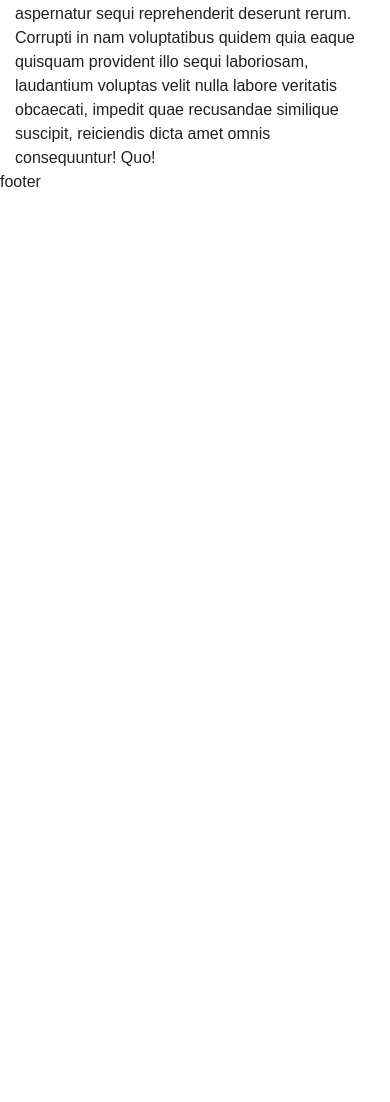
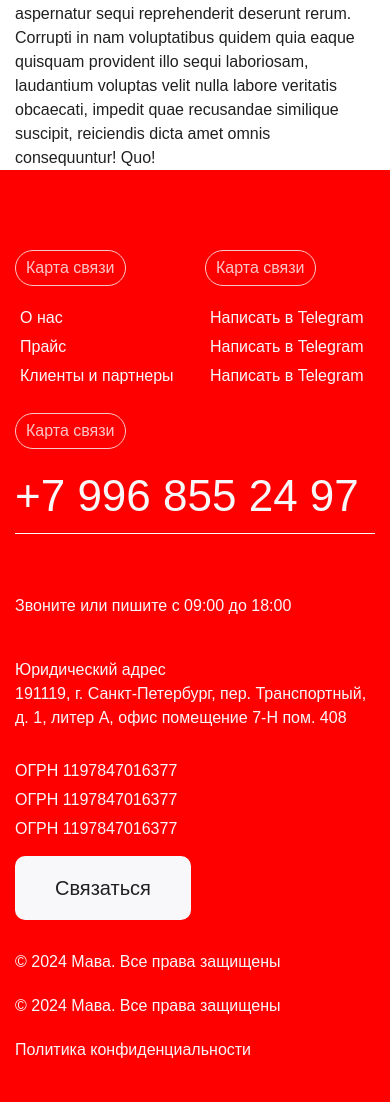
Before and after one commit to sava911/contextlead, a plain HTML site: page app/index.html in a window 390 px wide. Shown: the part 8974-10076 px from the top of the page. Before the commit the page ends 9168 px from the top, so only its background shows below. Drawn offline with Linux system fonts and the light colour scheme.

Commit message:
end footer block

```diff
--- a/app/index.html
+++ b/app/index.html
@@ -273,7 +273,65 @@
       consequuntur! Quo!
     </div>
   </main>
-  <footer id="footer" class="footer">footer</footer>
+  <footer id="footer" class="footer">
+    <div class="container">
+      <div class="footer__inner">
+        <div class="footer__items">
+          <div class="footer__item">
+            <b class="footer__item-title">Карта связи</b>
+            <ul class="footer__item-lists">
+              <li><a href="#!">O нас</a></li>
+              <li><a href="#!">Прайс</a></li>
+              <li><a href="#!">Клиенты и партнеры</a></li>
+            </ul>
+          </div>
+          <div class="footer__item">
+            <b class="footer__item-title">Карта связи</b>
+            <ul class="footer__item-lists">
+              <li><a href="#!">Написать в Telegram</a></li>
+              <li><a href="#!">Написать в Telegram</a></li>
+              <li><a href="#!">Написать в Telegram</a></li>
+            </ul>
+          </div>
+          <div class="footer__item">
+            <button class="footer__item-btn">Связаться</button>
+            <ul class="footer__item-lists">
+              <li><a href="#!">ОГРН 1197847016377</a></li>
+              <li><a href="#!">ОГРН 1197847016377</a></li>
+              <li><a href="#!">ОГРН 1197847016377</a></li>
+            </ul>
+          </div>
+        </div>
+        <div class="footer__docs">
+
+          <div class="footer__doc">
+
+            <b class="footer__item-title">Карта связи</b>
+            <div class="footer__item-wrap">
+              <a class="footer__item-phone" href="tel:+79968552474">+7 996 855 24 97</a>
+              <p class="footer__item-text">Звоните или пишите с 09:00 до 18:00</p>
+            </div>
+
+          </div>
+          <div class="footer__doc">
+            <ul class="footer__doc-lists">
+              <b class="footer__doc-title">Юридический адрес</b>
+              <p class="footer__doc-text">191119, г. Санкт-Петербург, пер. Транспортный,</p>
+              <p class="footer__doc-text">д. 1, литер А,
+                офис помещение 7-Н пом. 408</p>
+
+            </ul>
+          </div>
+        </div>
+
+      </div>
+      <div class="footer__copy">
+        <p>© 2024 Мава. Все права защищены</p>
+        <p>© 2024 Мава. Все права защищены</p>
+        <a href="#!">Политика конфиденциальности</a>
+      </div>
+    </div>
+  </footer>
   <script src="js/main.min.js"></script>
 </body>
 
--- /dev/null
+++ b/app/sass/_footer.scss
@@ -0,0 +1,196 @@
+.footer {
+  background: var(--red);
+  color: var(--bg);
+
+  &__inner {
+    padding: 80px 0 120px;
+    display: grid;
+    grid-template-columns: 2fr 3fr;
+    gap: 10px;
+    margin-bottom: 40px;
+  }
+
+  &__items {
+    display: grid;
+    grid-template-columns: 1fr 1fr;
+    gap: 20px;
+    // margin-bottom: 120px;
+  }
+
+  &__item {}
+
+  &__item-title {
+    margin-bottom: 20px;
+    padding: 5px 10px;
+    display: inline-block;
+    border: 1px solid var(--bg);
+    border-radius: 20px;
+    opacity: 0.8;
+  }
+
+  &__item-lists {
+    padding-left: 5px;
+    font-size: 18px;
+
+    li {
+      margin-bottom: 5px;
+    }
+  }
+
+  &__item-phone {
+    display: block;
+
+    font-size: 54px;
+    line-height: 54px;
+    margin-bottom: 40px;
+    border-bottom: 1px solid var(--bg);
+    max-width: 500px;
+    padding-top: 40px;
+    padding-bottom: 10px;
+  }
+
+  &__item-text {}
+
+  &__docs {
+    // display: grid;
+    // grid-template-columns: 1fr 2fr;
+    // gap: 10px;
+  }
+
+  &__doc {
+    margin-bottom: 40px;
+  }
+
+  &__doc-lists {}
+
+  &__doc-title {}
+
+  &__doc-text {}
+
+  &__item-btn {
+    padding: 20px 40px;
+    background: var(--bg);
+    color: var(--dark);
+    border-radius: 10px;
+    margin-bottom: 30px;
+    font-size: 20px;
+    font-weight: 500;
+    margin-left: 5px;
+  }
+
+  &__copy {
+    display: flex;
+    justify-content: space-between;
+    padding-bottom: 40px;
+  }
+}
+
+@media (max-width: 1021px) {
+  .footer__inner {
+    grid-template-columns: 1fr;
+    position: relative;
+  }
+
+  .footer__items {
+    grid-template-columns: repeat(3, 1fr);
+  }
+
+  .footer__item-wrap {
+    display: grid;
+    grid-template-columns: 2fr 1fr;
+
+    // display: flex;
+    // justify-content: space-between;
+  }
+
+  .footer__item-phone {
+    padding-top: 0;
+  }
+
+  .footer__item-btn {
+    position: absolute;
+    bottom: 130px;
+  }
+
+  .footer__item:last-child {
+    padding-top: 55px;
+  }
+
+  .footer__item-text {
+    padding-top: 20px;
+  }
+
+}
+
+@media (max-width: 711px) {
+  .footer__item-wrap {
+
+    grid-template-columns: 1fr;
+  }
+
+  .footer__item-btn {
+    position: unset;
+  }
+
+  .footer__item:last-child {
+    position: absolute;
+    bottom: 10px;
+    left: -5px;
+    display: flex;
+    width: clamp(400px, 50%, 700px);
+    justify-content: space-between;
+    flex-direction: row-reverse
+  }
+
+  .footer__copy {
+
+    gap: 20px;
+    flex-wrap: wrap;
+  }
+
+  .footer__items {
+    grid-template-columns: repeat(2, 1fr);
+  }
+}
+
+@media (max-width: 460px) {
+
+  .footer__item:last-child {
+
+    bottom: -40px;
+
+
+    width: auto;
+
+    flex-direction: column-reverse;
+  }
+
+  .footer__item-lists {
+    padding-bottom: 10px;
+  }
+
+  .footer__inner {
+    padding: 80px 0 140px;
+
+  }
+
+  .footer__item-phone {
+    font-size: 44px;
+  }
+
+  .footer__item-lists {
+    font-size: 16px;
+  }
+
+}
+
+@media (max-width: 375px) {
+  .footer__item-phone {
+    font-size: 34px;
+  }
+
+  .footer__item-lists {
+    font-size: 14px;
+  }
+
+}
--- a/app/sass/_vars.scss
+++ b/app/sass/_vars.scss
@@ -14,7 +14,7 @@
   // --gr: #c1c1c1;
   // --accent: #ffdf00;
   // --num: rgba(245,206,145,0.8);
-  --title: rgba(174, 32, 32, 0.8);
+  --title: rgba(249, 242, 242, 0.8);
   // --gold: #c8a755;
   // --blue: #427D9D;
   // --green: #DDF2FD;
--- a/app/sass/style.scss
+++ b/app/sass/style.scss
@@ -3,6 +3,7 @@
 @import "_global.scss";
 @import "libs";
 @import "_header.scss";
+@import "_footer.scss";
 
 
 @import "_media.scss";
```
Also changed, not shown: app/css/style.min.css.
